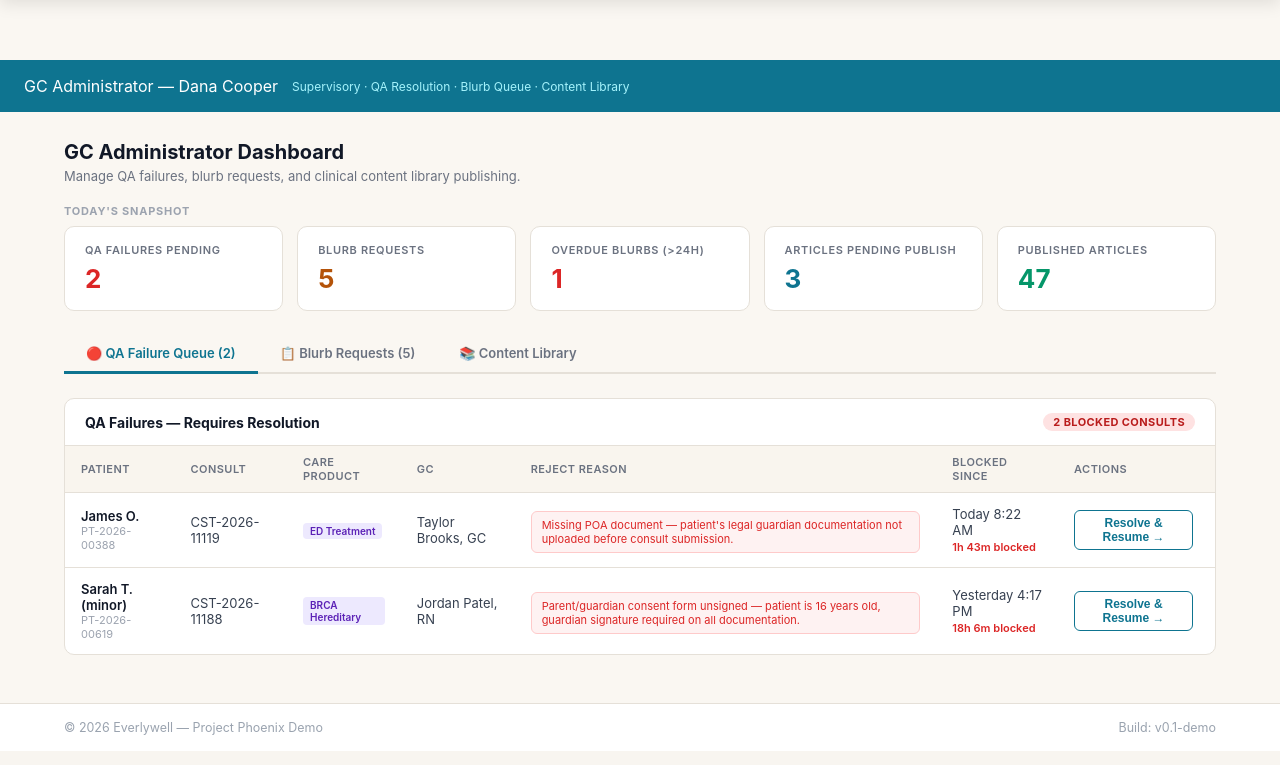
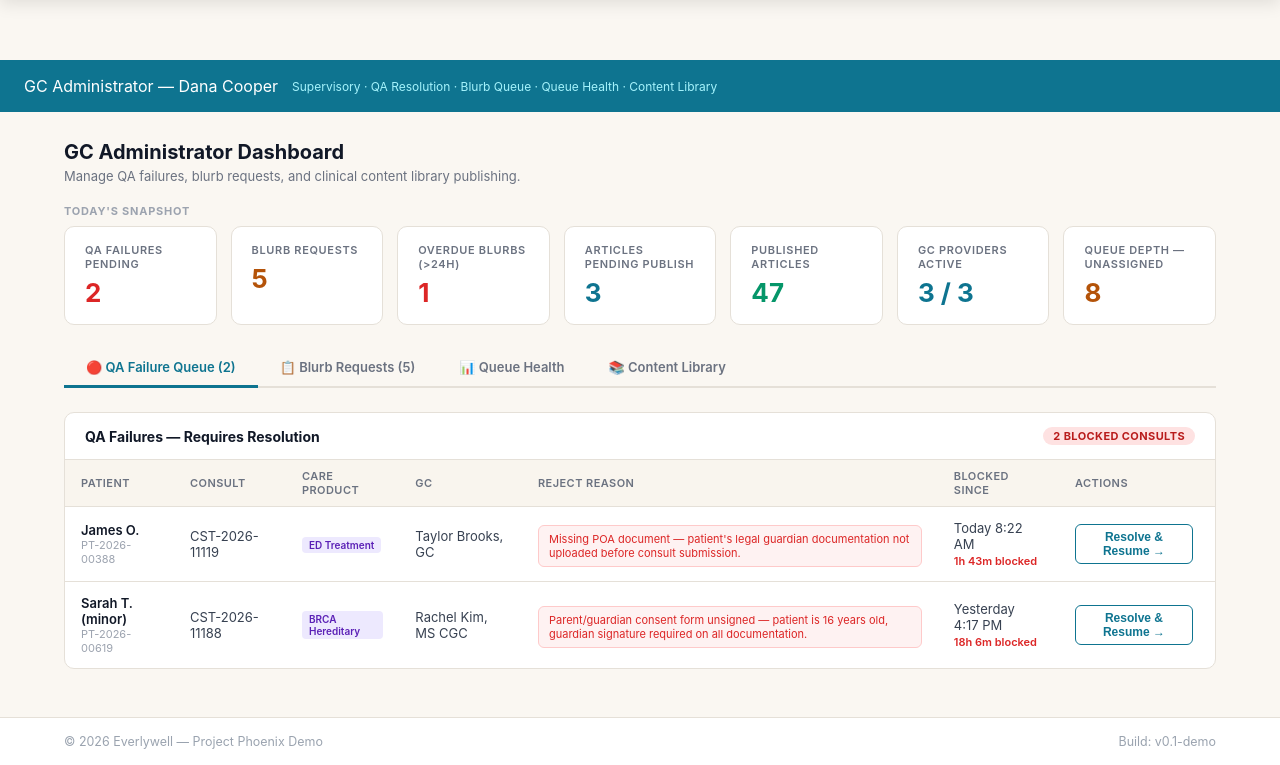
Before and after one commit to PSCAssets/project-phoenix-demo, a Flask app: page /provider/gc-admin in a window 1280 px wide. Shown: the part 60-825 px from the top of the page. Run offline with Flask 3, Linux system fonts and the light colour scheme; a user stored in the database is signed in; data comes from the database, SQL or seed files in the repository.

Commit message:
GC Admin dashboard: fix bad names, add Queue Health tab + GC Capacity, update Page Guide
- Fix Jordan Patel, RN → Rachel Kim, MS CGC (x3: QA table, blurb requests, content library)
- Fix Alex Kim, MA → Lisa Park, MS CGC (x2: blurb requests, content library)
- Add 2 new snapshot stat cards: GC Providers Active (3/3), Queue Depth (8 unassigned)
- Add Queue Health tab: per-GC capacity table + bulk reassignment tool
- Update tab bar and topbar subtitle to include Queue Health
- Update switchTab JS array to include health tab
- Page Guide DB entry updated to match actual dashboard (4 tabs)

```diff
--- a/templates/provider/gc_admin_dashboard.html
+++ b/templates/provider/gc_admin_dashboard.html
@@ -60,7 +60,7 @@ tbody tr:last-child td { border-bottom: none; }
 <div class="ga-shell">
   <div class="ga-topbar">
     <div class="ga-title">GC Administrator — Dana Cooper</div>
-    <div class="ga-topbar-sub">Supervisory · QA Resolution · Blurb Queue · Content Library</div>
+    <div class="ga-topbar-sub">Supervisory · QA Resolution · Blurb Queue · Queue Health · Content Library</div>
   </div>
 
   <div class="ga-body">
@@ -74,11 +74,14 @@ tbody tr:last-child td { border-bottom: none; }
       <div class="stat-card"><div class="stat-label">Overdue Blurbs (>24h)</div><div class="stat-value red">1</div></div>
       <div class="stat-card"><div class="stat-label">Articles Pending Publish</div><div class="stat-value teal">3</div></div>
       <div class="stat-card"><div class="stat-label">Published Articles</div><div class="stat-value green">47</div></div>
+      <div class="stat-card"><div class="stat-label">GC Providers Active</div><div class="stat-value teal">3 / 3</div></div>
+      <div class="stat-card"><div class="stat-label">Queue Depth — Unassigned</div><div class="stat-value amber">8</div></div>
     </div>
 
     <div class="tab-bar">
       <div class="ga-tab active" onclick="switchTab('qa')">🔴 QA Failure Queue (2)</div>
       <div class="ga-tab" onclick="switchTab('blurb')">📋 Blurb Requests (5)</div>
+      <div class="ga-tab" onclick="switchTab('health')">📊 Queue Health</div>
       <div class="ga-tab" onclick="switchTab('library')">📚 Content Library</div>
     </div>
 
@@ -107,7 +110,7 @@ tbody tr:last-child td { border-bottom: none; }
               <td><div class="p-name">Sarah T. (minor)</div><div class="p-id">PT-2026-00619</div></td>
               <td>CST-2026-11188</td>
               <td><span class="cp-tag">BRCA Hereditary</span></td>
-              <td>Jordan Patel, RN</td>
+              <td>Rachel Kim, MS CGC</td>
               <td><div class="reject-note">Parent/guardian consent form unsigned — patient is 16 years old, guardian signature required on all documentation.</div></td>
               <td>Yesterday 4:17 PM<br><span style="font-size:11px;color:#DC2626;font-weight:600;">18h 6m blocked</span></td>
               <td>
@@ -141,7 +144,7 @@ tbody tr:last-child td { border-bottom: none; }
             </tr>
             <tr>
               <td><strong>BLB-2026-044</strong></td>
-              <td>Alex Kim, MA</td>
+              <td>Lisa Park, MS CGC</td>
               <td>CST-2026-11187<br><span class="p-id">Lynch syndrome — MMR variant</span></td>
               <td><span class="sla-pill sla-warn">⏱ 18h 32m remaining</span></td>
               <td>Patient asking about surveillance recommendations for MLH1 variant.</td>
@@ -161,7 +164,7 @@ tbody tr:last-child td { border-bottom: none; }
             </tr>
             <tr>
               <td><strong>BLB-2026-047</strong></td>
-              <td>Jordan Patel, RN</td>
+              <td>Rachel Kim, MS CGC</td>
               <td>CST-2026-11218<br><span class="p-id">VUS in ATM gene</span></td>
               <td><span class="sla-pill sla-ok">✓ 22h 41m remaining</span></td>
               <td>ATM variant of uncertain significance — patient requesting clarification on cancer risk.</td>
@@ -181,6 +184,73 @@ tbody tr:last-child td { border-bottom: none; }
             </tr>
           </tbody>
         </table>
+      </div>
+    </div>
+
+    <!-- Queue Health Panel -->
+    <div class="panel" id="panelHealth">
+      <div class="queue-card">
+        <div class="queue-header">
+          <div class="queue-title">GC Capacity &amp; Queue Health</div>
+          <span class="badge badge-teal">3 active GCs · 13 consults in queue</span>
+        </div>
+        <table>
+          <thead><tr><th>GC Provider</th><th>States Licensed</th><th>Assigned Today</th><th>Queue Depth</th><th>ASAP Pending</th><th>Avg Turnaround</th><th>Availability</th></tr></thead>
+          <tbody>
+            <tr>
+              <td><div class="p-name">Lisa Park, MS CGC</div><div class="p-id">Genetics · TX · NY · NJ · FL</div></td>
+              <td><span style="font-size:11px;">TX · NY · NJ · FL · CT · PA · CA</span></td>
+              <td style="font-weight:600;">5</td>
+              <td><span class="badge badge-amber">3 unassigned</span></td>
+              <td style="font-weight:600;color:#DC2626;">2</td>
+              <td>31 min</td>
+              <td><span class="badge badge-green">Available</span></td>
+            </tr>
+            <tr>
+              <td><div class="p-name">Taylor Brooks, MS CGC</div><div class="p-id">Genetics · NY · NJ · CT</div></td>
+              <td><span style="font-size:11px;">NY · NJ · CT · PA</span></td>
+              <td style="font-weight:600;">4</td>
+              <td><span class="badge badge-amber">2 unassigned</span></td>
+              <td style="font-weight:600;color:#DC2626;">1</td>
+              <td>28 min</td>
+              <td><span class="badge badge-green">Available</span></td>
+            </tr>
+            <tr>
+              <td><div class="p-name">Rachel Kim, MS CGC</div><div class="p-id">Genetics · CA · TX · FL</div></td>
+              <td><span style="font-size:11px;">CA · TX · FL · NY</span></td>
+              <td style="font-weight:600;">4</td>
+              <td><span class="badge badge-red">3 unassigned</span></td>
+              <td style="font-weight:600;color:#DC2626;">1</td>
+              <td>35 min</td>
+              <td><span class="badge badge-amber">In Consult</span></td>
+            </tr>
+          </tbody>
+        </table>
+      </div>
+
+      <div class="queue-card" style="margin-top:16px;">
+        <div class="queue-header">
+          <div class="queue-title">Reassignment — Unavailable GC Coverage</div>
+          <span class="badge badge-teal">Bulk reassign open consults when a GC is out</span>
+        </div>
+        <div style="padding:16px 20px;display:flex;align-items:center;gap:12px;flex-wrap:wrap;">
+          <span style="font-size:13px;color:#374151;">Reassign open consults from:</span>
+          <select style="font-size:12px;padding:5px 10px;border:1px solid #E5E0D8;border-radius:6px;color:#374151;">
+            <option>Select GC...</option>
+            <option>Lisa Park, MS CGC</option>
+            <option>Taylor Brooks, MS CGC</option>
+            <option>Rachel Kim, MS CGC</option>
+          </select>
+          <span style="font-size:13px;color:#374151;">to:</span>
+          <select style="font-size:12px;padding:5px 10px;border:1px solid #E5E0D8;border-radius:6px;color:#374151;">
+            <option>Select receiving GC...</option>
+            <option>Lisa Park, MS CGC</option>
+            <option>Taylor Brooks, MS CGC</option>
+            <option>Rachel Kim, MS CGC</option>
+            <option>Provider Pool (auto-assign)</option>
+          </select>
+          <button onclick="alert('Reassignment preview: 4 open consults will be moved. Both GCs will be notified. Confirm to proceed.')" style="background:#0E7490;color:#fff;border:none;border-radius:6px;padding:6px 16px;font-size:12px;font-weight:600;cursor:pointer;">Preview &amp; Reassign</button>
+        </div>
       </div>
     </div>
 
@@ -221,7 +291,7 @@ tbody tr:last-child td { border-bottom: none; }
               <td>PALB2</td>
               <td>Autosomal dominant</td>
               <td>—</td>
-              <td>Alex Kim, MA</td>
+              <td>Lisa Park, MS CGC</td>
               <td><span class="cl-status cl-pending">Pending Publish</span></td>
               <td>
                 <button class="action-btn btn-approve-cl" onclick="publishArticle('PALB2')">Publish ✓</button>
@@ -241,7 +311,7 @@ tbody tr:last-child td { border-bottom: none; }
               <td>APOE</td>
               <td>Complex / Multi-factorial</td>
               <td>—</td>
-              <td>Jordan Patel, RN</td>
+              <td>Rachel Kim, MS CGC</td>
               <td><span class="cl-status cl-published">Published</span></td>
               <td><button class="action-btn" style="border-color:#E5E0D8;color:#6B7280;" onclick="alert('View article')">View</button></td>
             </tr>
@@ -267,7 +337,7 @@ tbody tr:last-child td { border-bottom: none; }
 function switchTab(tab) {
   document.querySelectorAll('.ga-tab').forEach((t, i) => t.classList.remove('active'));
   document.querySelectorAll('.panel').forEach(p => p.classList.remove('active'));
-  const tabs = ['qa','blurb','library'];
+  const tabs = ['qa','blurb','health','library'];
   const idx = tabs.indexOf(tab);
   document.querySelectorAll('.ga-tab')[idx].classList.add('active');
   document.getElementById('panel' + tab.charAt(0).toUpperCase() + tab.slice(1)).classList.add('active');
```
